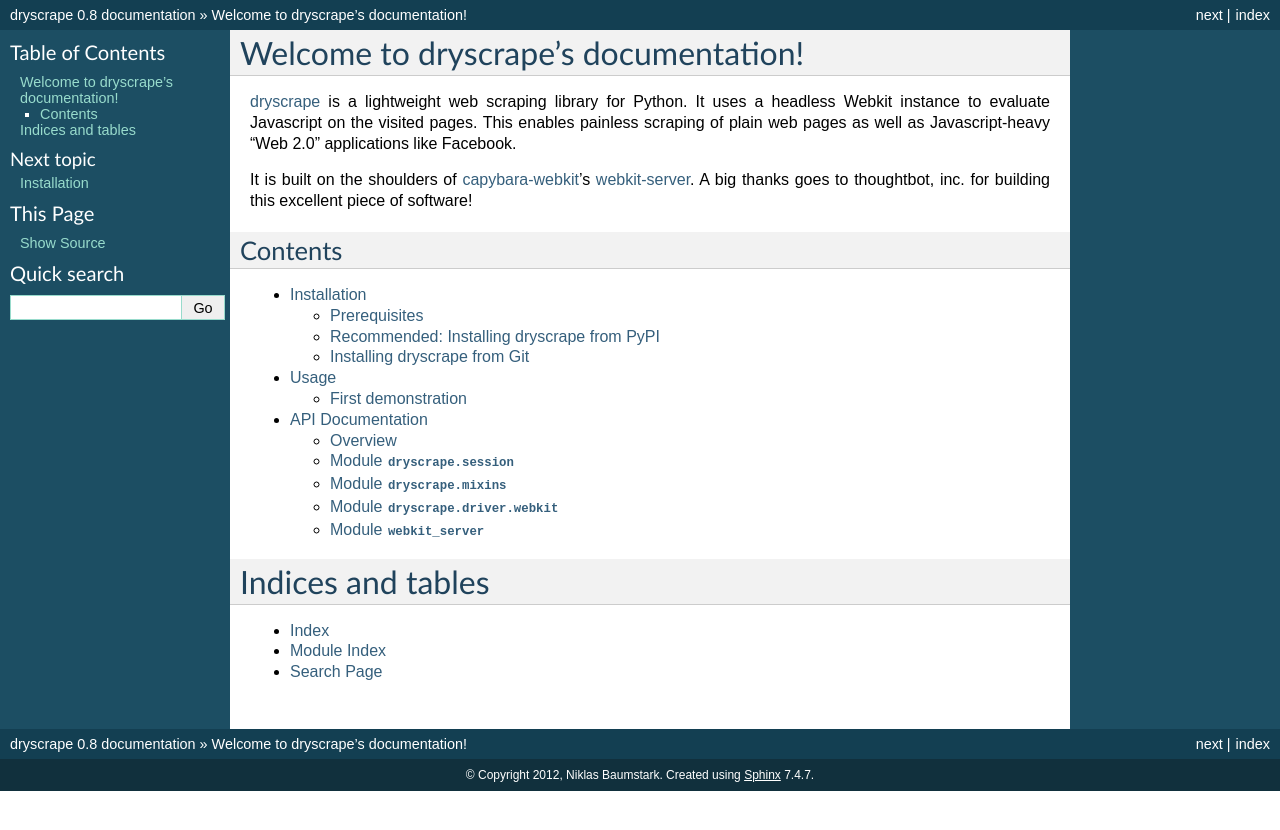
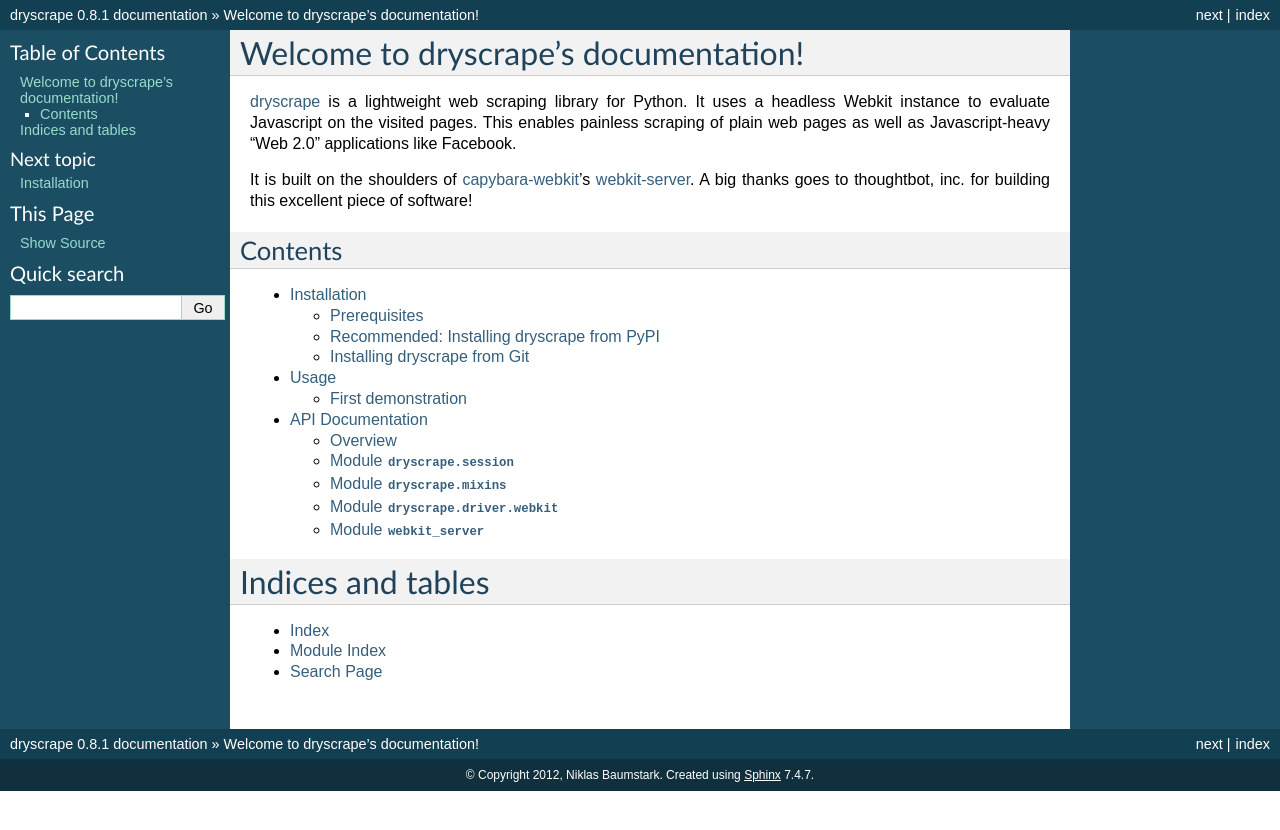
Before and after one commit to niklasb/dryscrape, a Sphinx documentation site: the page built from docs/index.rst, in a window 1280 px wide. Shown: the top 830 px of the page. Built offline with Sphinx 7.4.7, drawn with Linux system fonts in a browser that asks for light colours.

Commit message:
Update conf.py

```diff
--- a/docs/conf.py
+++ b/docs/conf.py
@@ -77,7 +77,7 @@
 # The short X.Y version.
 version = '0.8'
 # The full version, including alpha/beta/rc tags.
-release = '0.8'
+release = '0.8.1'
 
 # The language for content autogenerated by Sphinx. Refer to documentation
 # for a list of supported languages.
```
